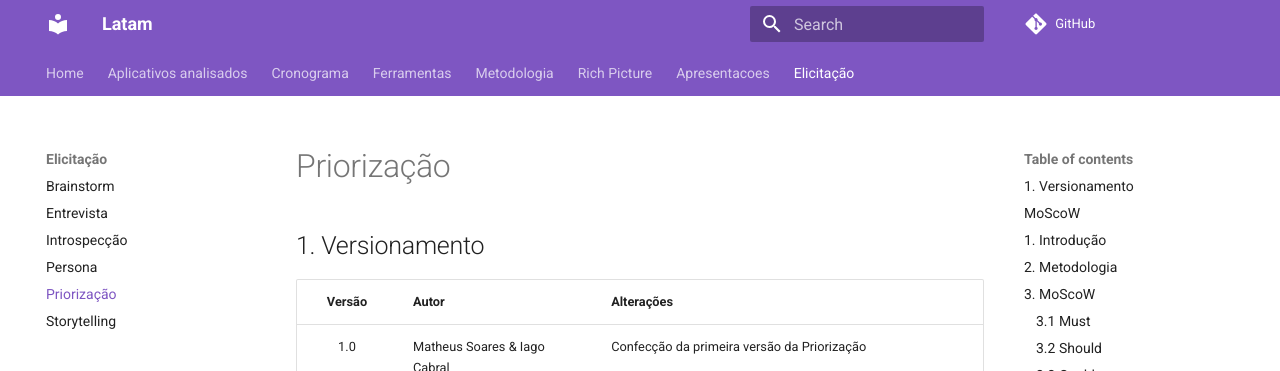
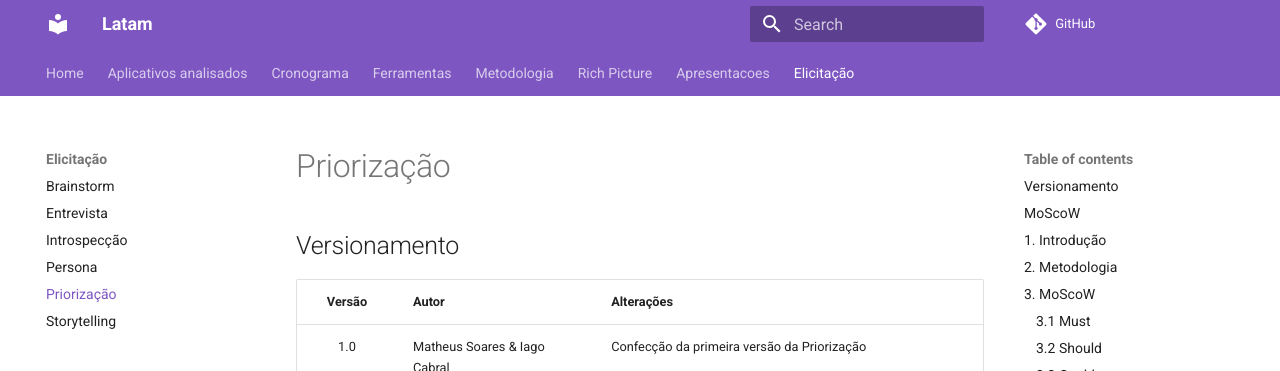
Before and after one commit to Requisitos-de-Software/2022.1-TikTok, an MkDocs documentation site: the page built from docs/elicitação/priorizacao.md, in a window 1280 px wide and 900 px high. Shown: the top 371 px of the window. Built offline with MkDocs 1.6.1 and Material for MkDocs 9.7.7, drawn with Linux system fonts in a browser that asks for light colours; comment, search, counter and statistics services are not loaded.

Commit message:
Correção índices

```diff
--- a/docs/elicitação/priorizacao.md
+++ b/docs/elicitação/priorizacao.md
@@ -1,6 +1,6 @@
 # Priorização
 
-## 1. Versionamento
+## Versionamento
 
 | Versão | Autor                         | Alterações                                                           |
 |:------:| ----------------------------- | -------------------------------------------------------------------- |
```
